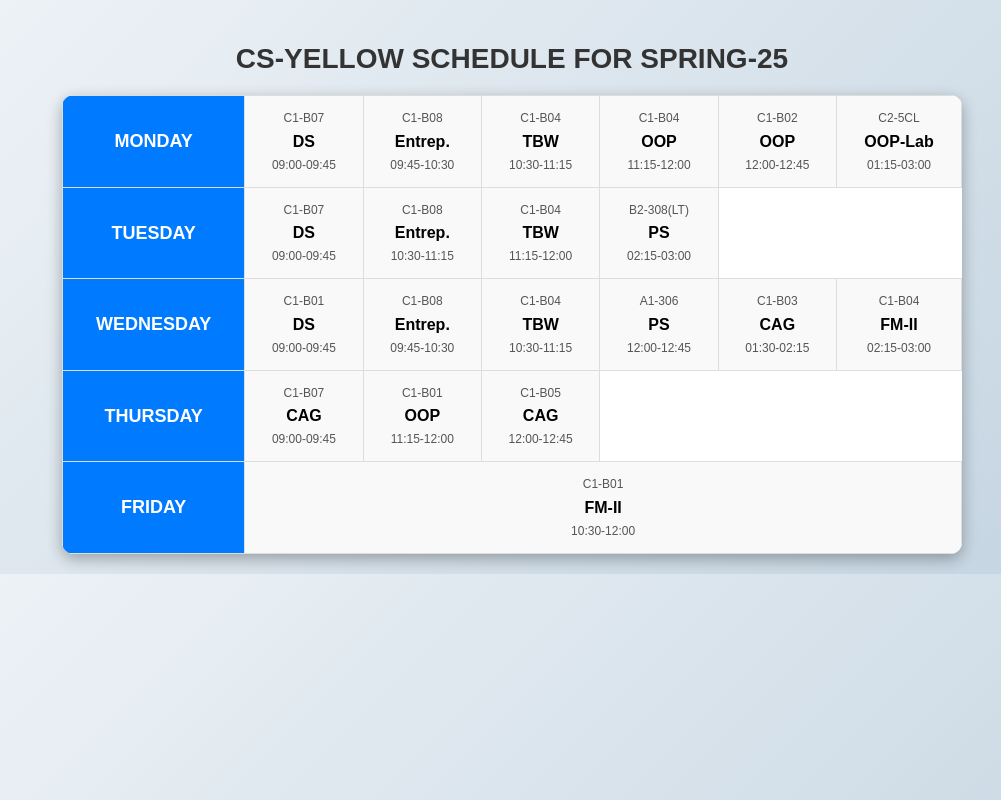
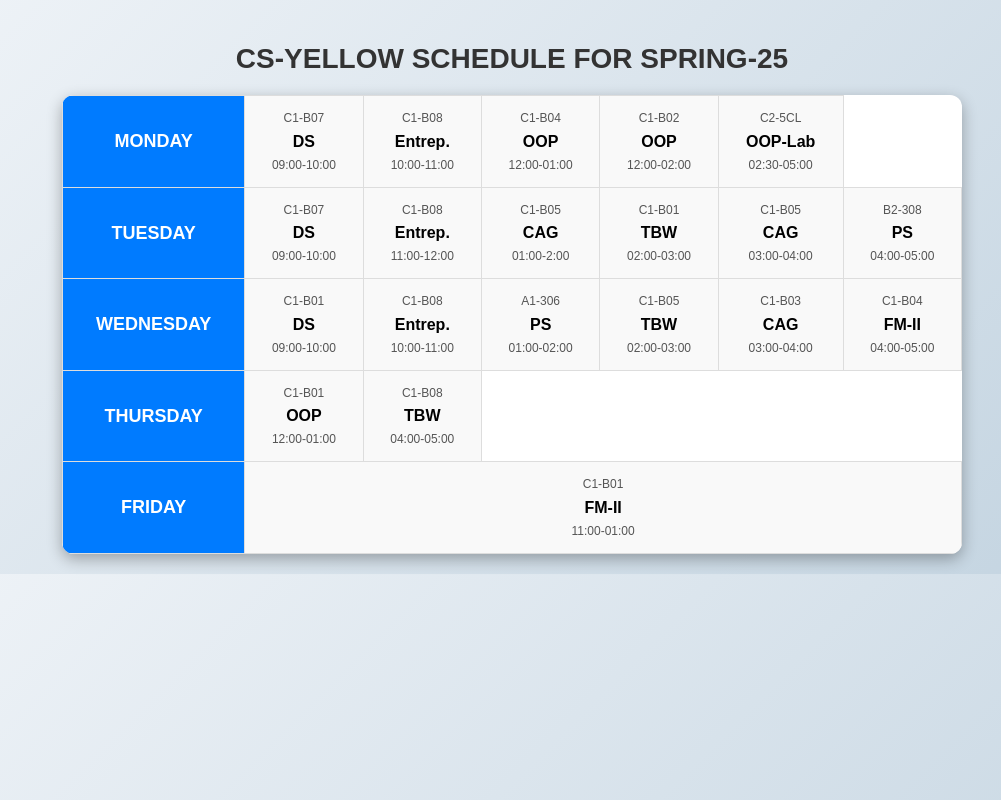
Before and after one commit to arshiyanAMIR/CS-Yellow-TT, a plain HTML site: page index.html in a window 1280 px wide. Shown: the whole page, without its empty margins (128-1129 px from the left). Drawn offline with Linux system fonts and the light colour scheme.

Commit message:
Update index.html

```diff
--- a/index.html
+++ b/index.html
@@ -14,38 +14,38 @@
     <table id="timetable">
         <tr>
             <th>Monday</th>
-            <td><sup>C1-B07</sup><br><b>DS</b><br><sub>09:00-09:45</sub></td>
-            <td><sup>C1-B08</sup><br><b>Entrep.</b><br><sub>09:45-10:30</sub></td>
-            <td><sup>C1-B04</sup><br><b>TBW</b><br><sub>10:30-11:15</sub></td>
-            <td><sup>C1-B04</sup><br><b>OOP</b><br><sub>11:15-12:00</sub></td>
-            <td><sup>C1-B02</sup><br><b>OOP</b><br><sub>12:00-12:45</sub></td>
-            <td><sup>C2-5CL</sup><br><b>OOP-Lab</b><br><sub>01:15-03:00</sub></td>
+            <td><sup>C1-B07</sup><br><b>DS</b><br><sub>09:00-10:00</sub></td>
+            <td><sup>C1-B08</sup><br><b>Entrep.</b><br><sub>10:00-11:00</sub></td>
+            <td><sup>C1-B04</sup><br><b>OOP</b><br><sub>12:00-01:00</sub></td>
+            <td><sup>C1-B02</sup><br><b>OOP</b><br><sub>12:00-02:00</sub></td>
+            <td><sup>C2-5CL</sup><br><b>OOP-Lab</b><br><sub>02:30-05:00</sub></td>
         </tr>
         <tr>
             <th>Tuesday</th>
-            <td><sup>C1-B07</sup><br><b>DS</b><br><sub>09:00-09:45</sub></td>
-            <td><sup>C1-B08</sup><br><b>Entrep.</b><br><sub>10:30-11:15</sub></td>
-            <td><sup>C1-B04</sup><br><b>TBW</b><br><sub>11:15-12:00</sub></td>
-            <td><sup>B2-308(LT)</sup><br><b>PS</b><br><sub>02:15-03:00</sub></td>
+            <td><sup>C1-B07</sup><br><b>DS</b><br><sub>09:00-10:00</sub></td>
+            <td><sup>C1-B08</sup><br><b>Entrep.</b><br><sub>11:00-12:00</sub></td>
+            <td><sup>C1-B05</sup><br><b>CAG</b><br><sub>01:00-2:00</sub></td>
+            <td><sup>C1-B01</sup><br><b>TBW</b><br><sub>02:00-03:00</sub></td>
+            <td><sup>C1-B05</sup><br><b>CAG</b><br><sub>03:00-04:00</sub></td>
+            <td><sup>B2-308</sup><br><b>PS</b><br><sub>04:00-05:00</sub></td>
         </tr>
         <tr>
             <th>Wednesday</th>
-            <td><sup>C1-B01</sup><br><b>DS</b><br><sub>09:00-09:45</sub></td>
-            <td><sup>C1-B08</sup><br><b>Entrep.</b><br><sub>09:45-10:30</sub></td>
-            <td><sup>C1-B04</sup><br><b>TBW</b><br><sub>10:30-11:15</sub></td>
-            <td><sup>A1-306</sup><br><b>PS</b><br><sub>12:00-12:45</sub></td>
-            <td><sup>C1-B03</sup><br><b>CAG</b><br><sub>01:30-02:15</sub></td>
-            <td><sup>C1-B04</sup><br><b>FM-II</b><br><sub>02:15-03:00</sub></td>
+            <td><sup>C1-B01</sup><br><b>DS</b><br><sub>09:00-10:00</sub></td>
+            <td><sup>C1-B08</sup><br><b>Entrep.</b><br><sub>10:00-11:00</sub></td>
+            <td><sup>A1-306</sup><br><b>PS</b><br><sub>01:00-02:00</sub></td>
+            <td><sup>C1-B05</sup><br><b>TBW</b><br><sub>02:00-03:00</sub></td>
+            <td><sup>C1-B03</sup><br><b>CAG</b><br><sub>03:00-04:00</sub></td>
+            <td><sup>C1-B04</sup><br><b>FM-II</b><br><sub>04:00-05:00</sub></td>
         </tr>
         <tr>
             <th>Thursday</th>
-            <td><sup>C1-B07</sup><br><b>CAG</b><br><sub>09:00-09:45</sub></td>
-            <td><sup>C1-B01</sup><br><b>OOP</b><br><sub>11:15-12:00</sub></td>
-            <td><sup>C1-B05</sup><br><b>CAG</b><br><sub>12:00-12:45</sub></td>
+            <td><sup>C1-B01</sup><br><b>OOP</b><br><sub>12:00-01:00</sub></td>
+            <td><sup>C1-B08</sup><br><b>TBW</b><br><sub>04:00-05:00</sub></td>
         </tr>
         <tr>
             <th>Friday</th>
-            <td colspan="6"><sup>C1-B01</sup><br><b>FM-II</b><br><sub>10:30-12:00</sub></td>
+            <td colspan="6"><sup>C1-B01</sup><br><b>FM-II</b><br><sub>11:00-01:00</sub></td>
         </tr>
     </table>
 </body>
```
